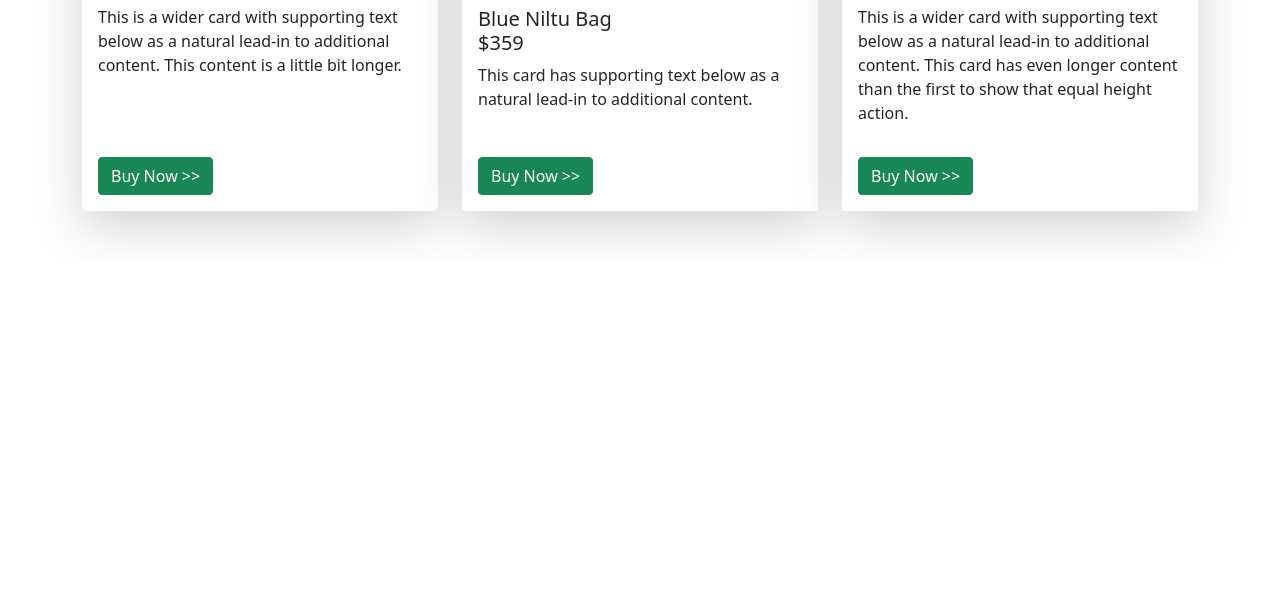
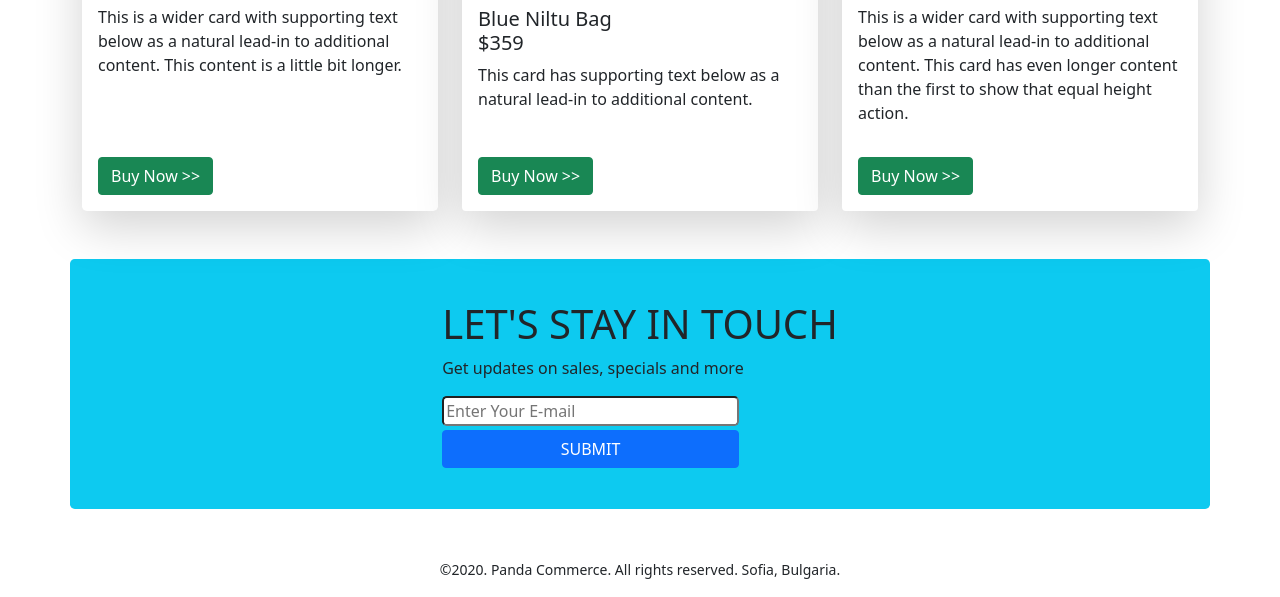
Before and after one commit to mejbahrafi/panda-commerce-bootstrap, a plain HTML site: page index.html in a window 1280 px wide. Shown: the part 1827-2424 px from the top of the page. Before the commit the page ends 2086 px from the top, so only its background shows below. Drawn offline with nearby package versions, Linux system fonts and the light colour scheme.

Commit message:
footer added

```diff
--- a/index.html
+++ b/index.html
@@ -7,7 +7,7 @@
     <meta name="viewport" content="width=device-width, initial-scale=1.0">
     <title>Document</title>
     <!-- favicon -->
-
+    <link rel="shortcut icon" href="icon.png" type="image/x-icon">
     <!-- Bootstrap Stylesheet -->
     <link href="https://cdn.jsdelivr.net/npm/bootstrap@5.0.2/dist/css/bootstrap.min.css" rel="stylesheet"
         integrity="sha384-EVSTQN3/azprG1Anm3QDgpJLIm9Nao0Yz1ztcQTwFspd3yD65VohhpuuCOmLASjC" crossorigin="anonymous">
@@ -282,6 +282,17 @@
                 </div>
             </div>
         </section>
+        <!-- Subscribe -->
+        <section style="height: 250px;"
+            class="container bg-info d-flex justify-content-center align-items-center rounded-3">
+            <div>
+                <h1>LET'S STAY IN TOUCH</h1>
+                <p>Get updates on sales, specials and more</p>
+                <input class="w-75 rounded-3" type="text" placeholder="Enter Your E-mail">
+                <br>
+                <button class="btn btn-primary w-75 mt-1">SUBMIT</button>
+            </div>
+        </section>
     </Main>
 
 
@@ -289,8 +300,8 @@
 
 
 
-    <footer>
-
+    <footer class="mt-5 text-center ">
+        <p><small>©2020. Panda Commerce. All rights reserved. Sofia, Bulgaria.</small></p>
     </footer>
 
 
```
Also changed, not shown: icon.png (added).
